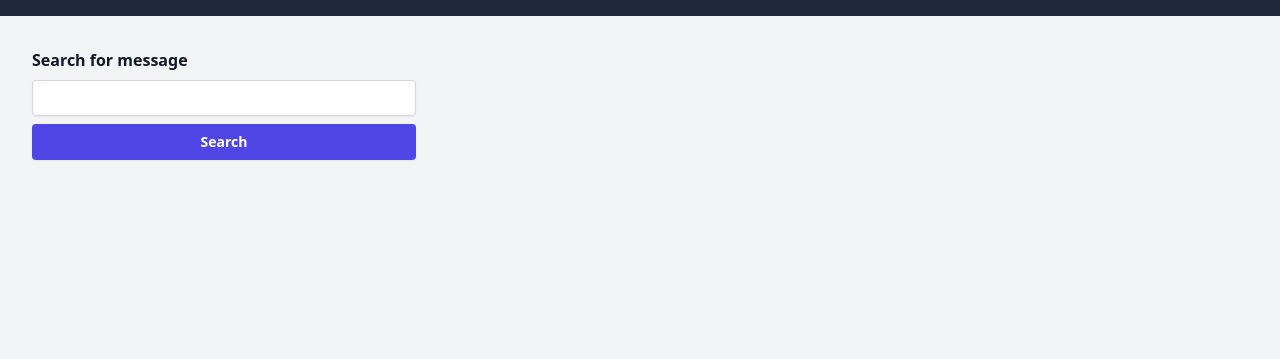
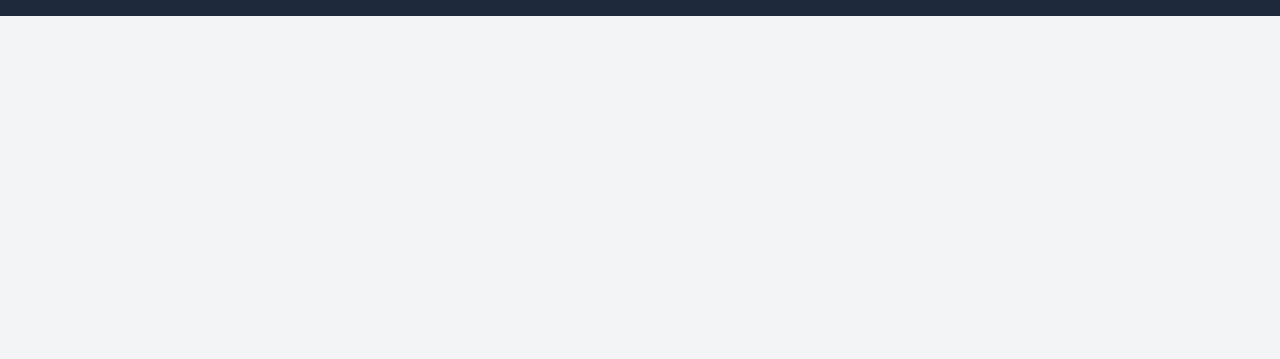
Before and after one commit to Skovrup1/somelite, a Flask app: template src/templates/groups.html in a window 1280 px wide. Shown: the part 108-467 px from the top of the page. Run offline with Flask 3, Linux system fonts and the light colour scheme; the template is opened without the code that fills it, so the values that code supplies are empty; style sheets or scripts are compiled from the project's sources.

Commit message:
remove search from groups

```diff
--- a/src/templates/groups.html
+++ b/src/templates/groups.html
@@ -29,23 +29,6 @@
 {% endblock %}
 
 {% block main %}
-<div class="mb-8 max-w-96">
-    <form class="space-y-2" action="#" method="POST">
-        <div class="flex items-center justify-between">
-            <label for="search" class="block text-m font-bold leading-6 text-gray-900">Search for message</label>
-        </div>
-        <div class="mt-2">
-            <input id="search" name="search" type="search" required
-                class="block w-full rounded border-0 px-1.5 py-1.5 text-gray-900 shadow-sm ring-1 ring-inset ring-gray-300 placeholder:text-gray-400 focus:ring-2 focus:ring-inset focus:ring-indigo-600 sm:text-sm sm:leading-6">
-        </div>
-
-        <div>
-            <button type="submit" class="flex w-full justify-center rounded bg-indigo-600 px-3 py-1.5 text-sm font-semibold leading-6 text-white shadow-sm hover:bg-indigo-500 focus-visible:outline focus-visible:outline-2 focus-visible:outline-offset-2 focus-visible:outline-indigo-600">
-                Search
-            </button>
-        </div>
-    </form>
-</div>
 
 {% if posts %}
 {% for post in posts %}
```
